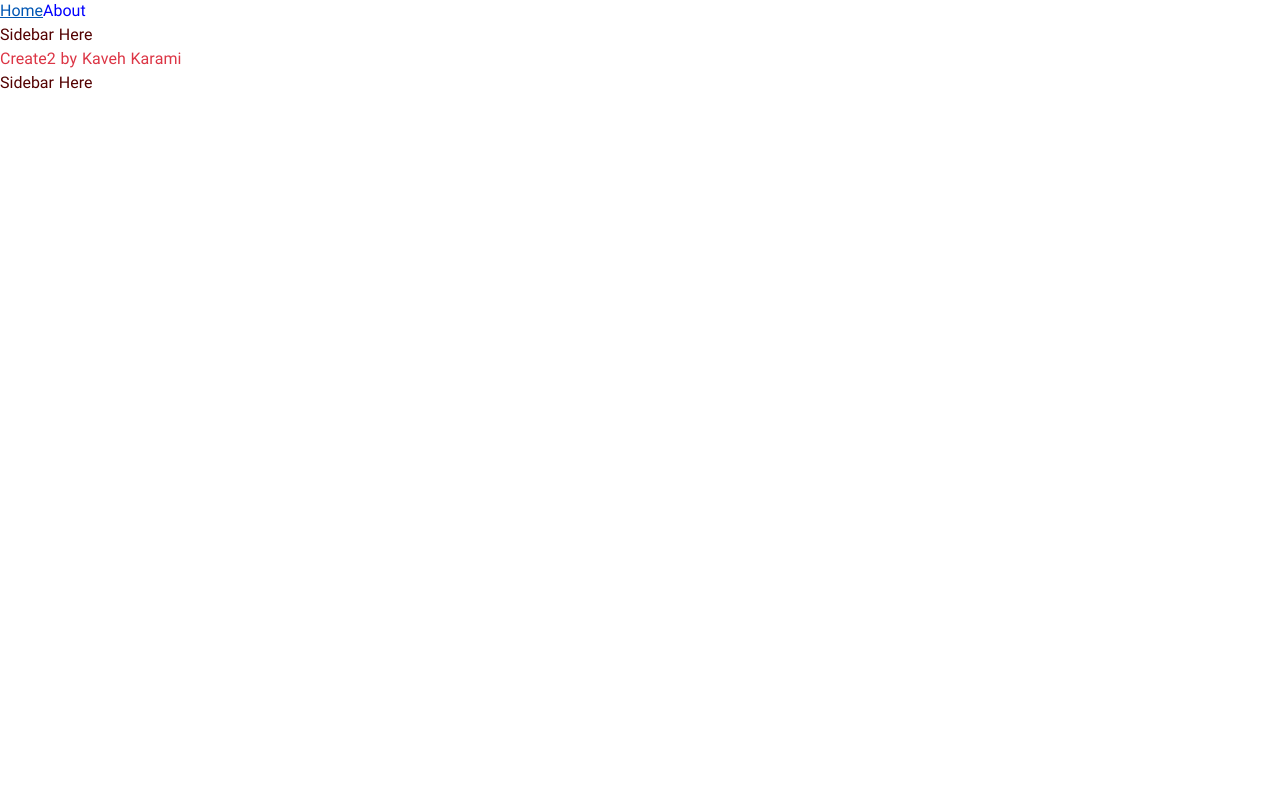
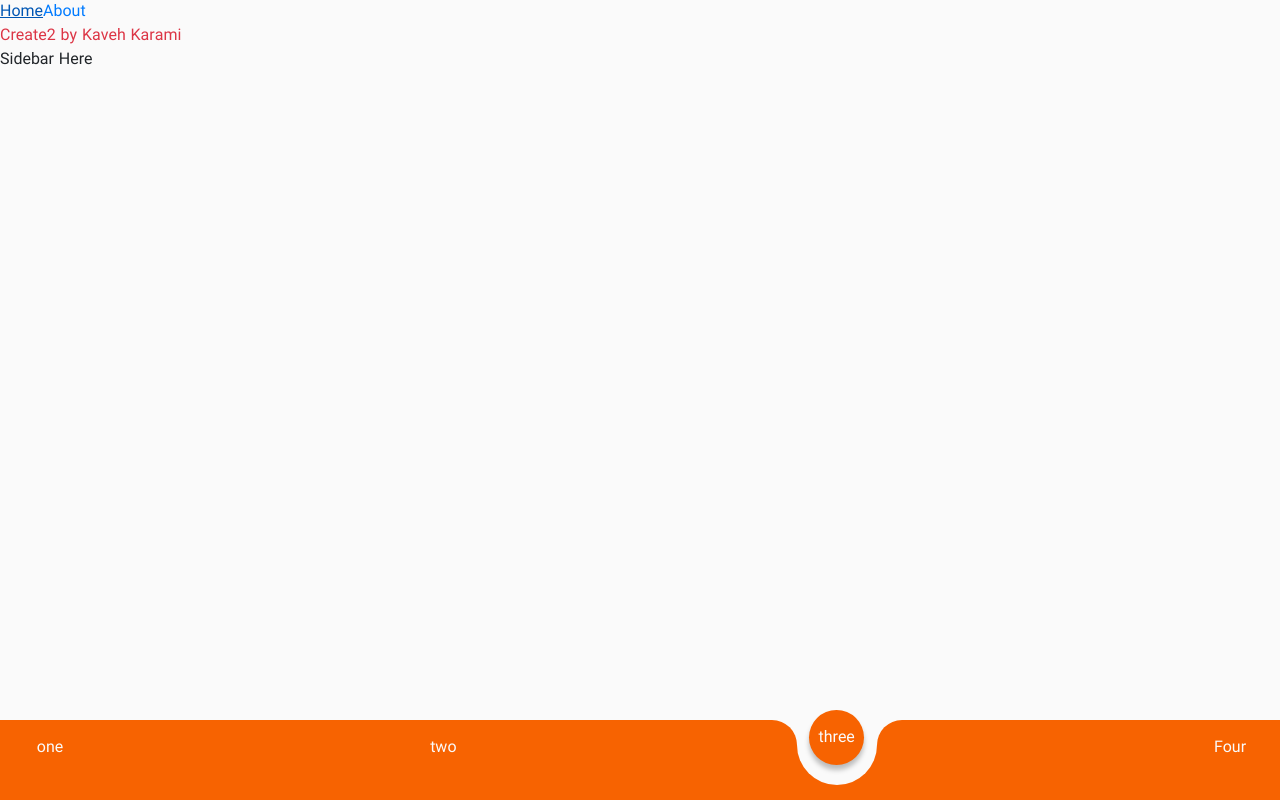
Before and after one commit to KavehKarami/shop-theme-react, a React (Create React App) app: page /about in a window 1280 px wide. Built offline with nearby package versions, Linux system fonts and the light colour scheme.

Commit message:
implement tab bar

```diff
--- /dev/null
+++ b/src/app/components/layout/Navbar.jsx
@@ -0,0 +1,61 @@
+import React from 'react';
+
+const Navbar = (props) => {
+
+  function handleTabBar() {
+    // var tabBar = document.querySelectorAll(".tab-bar");
+    var tabBarActive = document.querySelector(".tab-item.active");
+    var tabItems = document.querySelectorAll(".tab-bar .tab-item");
+    var tabIndicator = document.getElementsByClassName("tab-indicator")[0];
+
+    var distance = Math.floor(tabBarActive.offsetLeft - 30);
+
+    tabIndicator.style.transform = "translateX(" + distance + "px)";
+
+    Array.prototype.forEach.call(tabItems, function (el, i) {
+      el.addEventListener("click", function (e) {
+        e.preventDefault();
+
+        distance = Math.floor(el.offsetLeft - 30);
+
+        tabIndicator.style.transform = "translateX(" + distance + "px)";
+
+        [].forEach.call(tabItems, function (el) {
+          el.classList.remove("active");
+          el.classList.remove('fadeUp')
+        });
+        el.classList.add("active");
+        el.classList.add("fadeUp");
+      });
+    });
+  }
+
+  document.addEventListener("DOMContentLoaded", handleTabBar);
+  document.getElementsByTagName("BODY")[0].onresize = function () { handleTabBar() };
+
+  return (
+    <nav className={`${props.className || ""} tab-bar-box`}>
+      <div className="tab-bar">
+        <div className="tab-indicator">
+          <div className="tab-indicator-left"></div>
+          <div className="tab-indicator-right"></div>
+        </div>
+        <a href="/#" className="tab-item">
+          <div className="tab-item-inner">one</div>
+        </a>
+        <a href="/#" className="tab-item">
+          <div className="tab-item-inner">two</div>
+        </a>
+        <a href="/#" className="tab-item active">
+          <div className="tab-item-inner">three</div>
+        </a>
+        <a href="/#" className="tab-item">
+          <div className="tab-item-inner">Four</div>
+        </a>
+
+      </div>
+    </nav>
+  );
+}
+
+export default Navbar;
--- a/src/app/containers/Layout.jsx
+++ b/src/app/containers/Layout.jsx
@@ -1,13 +1,15 @@
 import React from 'react';
 import Header from "../components/layout/Header"
-import Sidebar from "../components/layout/Sidebar"
+import Navbar from '../components/layout/Navbar';
+// import Sidebar from "../components/layout/Sidebar"
 import Footer from '../components/layout/Sidebar';
 
 const Layout = (props) => {
   return (
     <React.Fragment>
+      <Navbar />
       <Header />
-      <Sidebar />
+      {/* <Sidebar /> */}
       {props.children}
       <Footer />
     </React.Fragment>
--- a/src/assets/scss/_variables.scss
+++ b/src/assets/scss/_variables.scss
@@ -1 +1,5 @@
-$dark-red: rgb(83, 1, 1);
+$bg-body: #fafafa;
+
+$tab-bar-bg-box: #f76301;
+$tab-bar-bg-icon: $tab-bar-bg-box;
+$tab-bar-text: $bg-body;
--- /dev/null
+++ b/src/assets/scss/basic.scss
@@ -0,0 +1,6 @@
+* {
+  font-family: IRANSans;
+}
+body {
+  background-color: $bg-body;
+}
--- /dev/null
+++ b/src/assets/scss/components/navbar.scss
@@ -0,0 +1,113 @@
+.tab-bar-box {
+  position: fixed;
+  bottom: 0;
+  height: 120px !important;
+  width: 100%;
+  background-color: $bg-body;
+}
+
+.tab-bar {
+  background-color: $tab-bar-bg-box;
+  padding: 0 20px 25px 20px;
+  display: flex;
+  position: absolute;
+  bottom: 0;
+  height: 10px;
+  left: 0;
+  right: 0;
+  height: 80px;
+  justify-content: space-between;
+}
+.tab-bar .tab-indicator {
+  position: absolute;
+  background-color: $bg-body;
+  width: 80px;
+  height: 65px;
+  border-radius: 0 0 60px 60px;
+  z-index: 1;
+  transform: translateX(155px);
+  transition: transform 0.3s ease-out;
+}
+.tab-bar .tab-indicator .tab-indicator-left,
+.tab-bar .tab-indicator .tab-indicator-right {
+  background-color: $bg-body;
+  height: 25px;
+  width: 25px;
+  position: absolute;
+}
+.tab-bar .tab-indicator .tab-indicator-left:after,
+.tab-bar .tab-indicator .tab-indicator-right:after {
+  content: "";
+  width: 100%;
+  height: 100%;
+  background-color: $tab-bar-bg-box;
+  display: block;
+}
+.tab-bar .tab-indicator .tab-indicator-left {
+  left: -25px;
+}
+.tab-bar .tab-indicator .tab-indicator-left:after {
+  border-radius: 0 30px 0 0;
+}
+.tab-bar .tab-indicator .tab-indicator-right {
+  right: -25px;
+}
+.tab-bar .tab-indicator .tab-indicator-right:after {
+  border-radius: 30px 0 0 0;
+}
+.tab-bar .tab-item {
+  display: flex;
+  align-items: center;
+  justify-content: center;
+  position: relative;
+  z-index: 1000;
+  width: 60px;
+  -webkit-tap-highlight-color: rgba(255, 0, 0, 0);
+  outline: none !important;
+}
+.tab-bar .tab-item .tab-item-inner {
+  color: $tab-bar-text;
+  position: absolute;
+  display: flex;
+  height: 55px;
+  width: 55px;
+  border-radius: 50%;
+  align-items: center;
+  justify-content: center;
+  transition: transform 0.2s ease-out, box-shadow 0.2s ease-out;
+}
+
+.tab-bar .tab-item.active .tab-item-inner {
+  transform: translateY(-10px);
+  transition-delay: 0.2s;
+  background-color: $tab-bar-bg-icon;
+  z-index: 2;
+  box-shadow: 0 5px 5px 0px rgba(0, 0, 0, 0.25);
+}
+
+.fadeUp {
+  animation: fadeUp 1s ease;
+}
+
+@include keyframes(fadeUp) {
+  50% {
+    transform: translateY(-100%);
+    opacity: 1;
+    z-index: 10000;
+    border: none;
+  }
+  25%,
+  75% {
+    transform: translateY(100%);
+    opacity: 1;
+    z-index: 10000;
+    border: none;
+    transform: scale(1.1);
+  }
+  100% {
+    transform: translateY(0);
+    opacity: 1;
+    z-index: 10000;
+    border: none;
+  }
+}
--- a/src/assets/scss/main.scss
+++ b/src/assets/scss/main.scss
@@ -1,13 +1,6 @@
 @import "./variables";
 @import "./mixins";
 
-* {
-  color: $dark-red;
-  font-family: IRANSans;
-}
-.text-danger {
-  color: orange;
-}
-.active {
-  color: blue;
-}
+@import "./basic.scss";
+
+@import "./components/navbar.scss";
```
Also changed, not shown: 1 other file (tests, documents, lock files or other folders).
